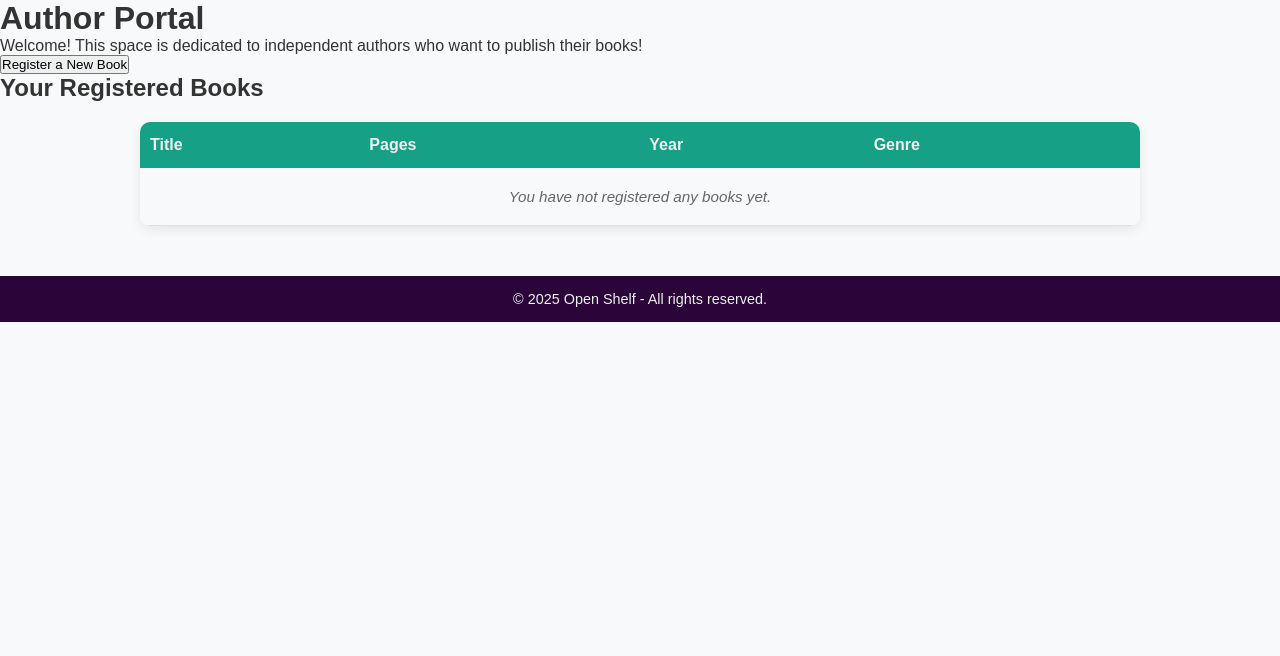
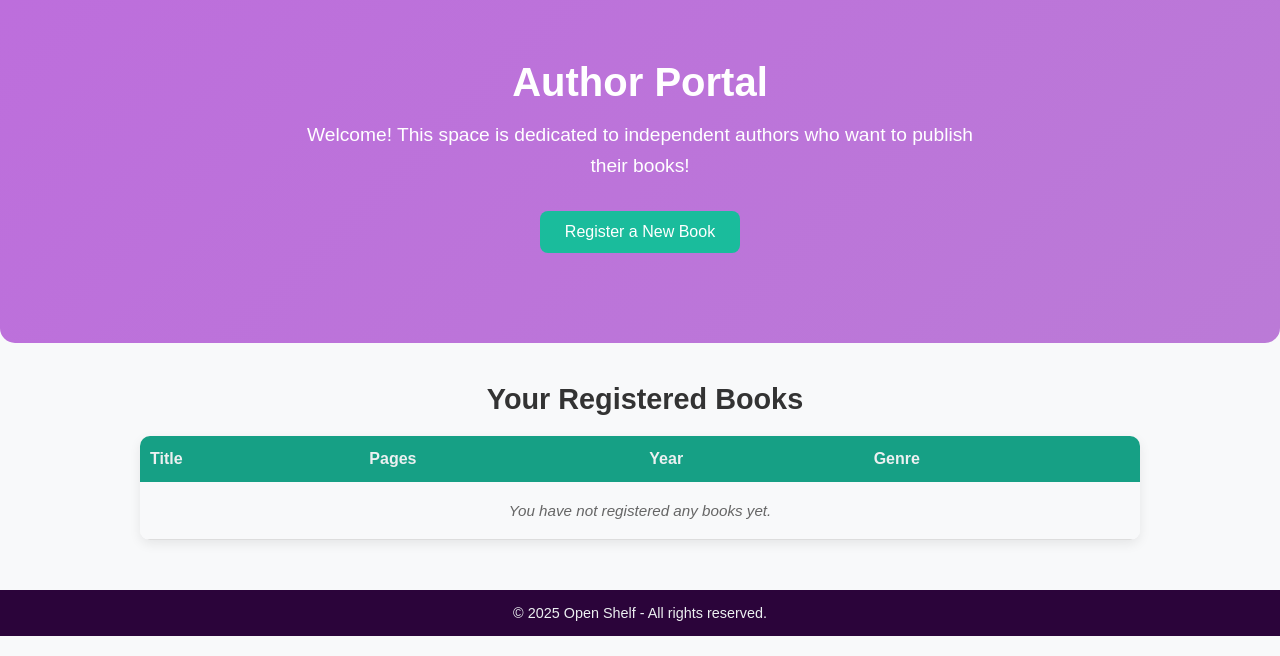
Before and after one commit to amand4morais/OpenShelf, a PHP site: page /author in a window 1280 px wide. Shown: the part 89-745 px from the top of the page. Run offline with PHP 8.4, Linux system fonts and the light colour scheme.

Commit message:
adding for author and my profile

```diff
--- a/css/style.css
+++ b/css/style.css
@@ -52,7 +52,7 @@ body {
 }
 
 .btn-signin,
-.btn-login {
+.btn-login, .btn-logoff, .btn-update, .btn-delete {
   margin-left: 10px;
   padding: 8px 15px;
   border: none;
@@ -91,12 +91,12 @@ body {
   background-color: #16a085;
 }
 
-.btn-login {
+.btn-login, .btn-update {
   background-color: #3498db;
   color: white;
 }
 
-.btn-login:hover {
+.btn-login:hover, .btn-update:hover {
   background-color: #2980b9;
 }
 
@@ -333,3 +333,82 @@ table td[colspan] {
   box-shadow: 0 0 5px rgba(26,188,156,0.4);
   outline: none;
 }
+
+/* Parte do my profile */
+
+.books-list {
+  text-align: center;
+}
+
+.btns-profile {
+  text-align: center;
+  margin-top: 15px;
+}
+
+.btn-delete {
+  background-color: rgb(184, 0, 0);
+  color: white;
+}
+
+.btn-delete:hover {
+  background-color: rgb(154, 1, 1);
+}
+
+.btn-logoff {
+  background-color: rgb(211, 156, 15);
+  color: white;
+}
+
+.btn-logoff:hover {
+  background-color: darkgoldenrod;
+}
+
+
+/* Parte do for authors */
+
+.author-header {
+  background: linear-gradient(135deg, #bd6edc, #bb7ad7); /* roxo degradê */
+  color: #fff;
+  text-align: center;
+  padding: 60px 20px;
+  border-radius: 0 0 15px 15px; /* borda arredondada só embaixo */
+}
+
+.author-header h1 {
+  font-size: 2.5rem;
+  margin-bottom: 15px;
+}
+
+.author-header p {
+  font-size: 1.2rem;
+  max-width: 700px;
+  margin: 0 auto;
+  line-height: 1.6;
+}
+
+/* Botão "Register a New Book" */
+.button_add_book {
+  text-align: center;
+  margin: 30px 0;
+}
+
+.button_add_book button {
+  background-color: #1abc9c;
+  color: #fff;
+  font-size: 1rem;
+  padding: 12px 25px;
+  border: none;
+  border-radius: 8px;
+  cursor: pointer;
+}
+
+.button_add_book button:hover {
+  background-color: #16a085;
+}
+
+.title-authors {
+  font-size: 1.8rem;
+  margin: 40px 20px 20px;
+  padding-left: 10px;
+  text-align: center;
+}
--- a/views/author.view.php
+++ b/views/author.view.php
@@ -1,15 +1,15 @@
 <div class="author-header">
     <h1>Author Portal</h1>
     <p>Welcome! This space is dedicated to independent authors who want to publish their books!</p>
+    <div class="button_add_book">
+        <a href="/author/register-book">
+            <button>Register a New Book</button>
+        </a>
+    </div>
 </div>
 
-<div class="button_add_book">
-    <a href="/author/register-book">
-        <button>Register a New Book</button>
-    </a>
-</div>
 
-<h2>Your Registered Books</h2>
+<h2 class="title-authors">Your Registered Books</h2>
 <table>
     <tr>
         <th>Title</th>
```
Also changed, not shown: views/my-profile.view.php (+13 -1 lines).
